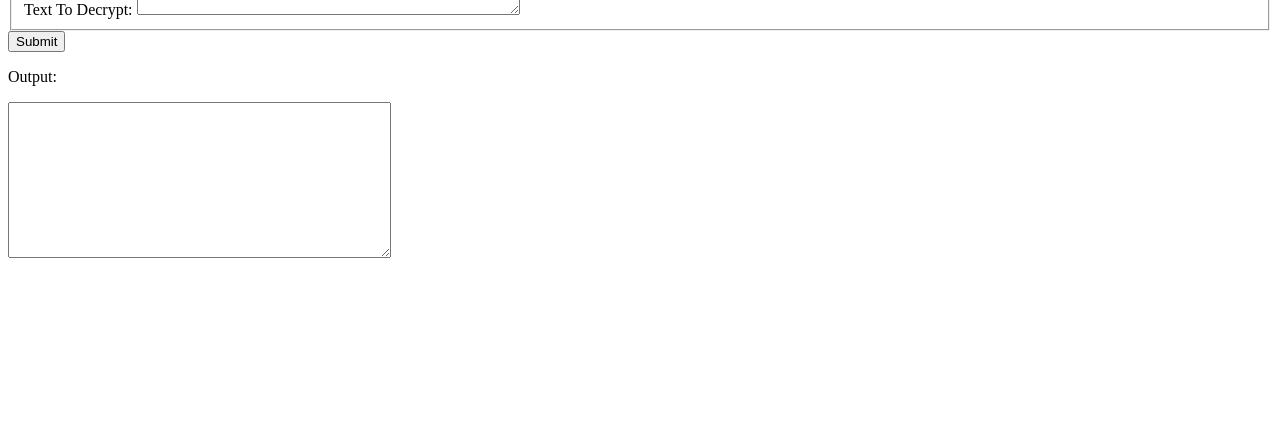
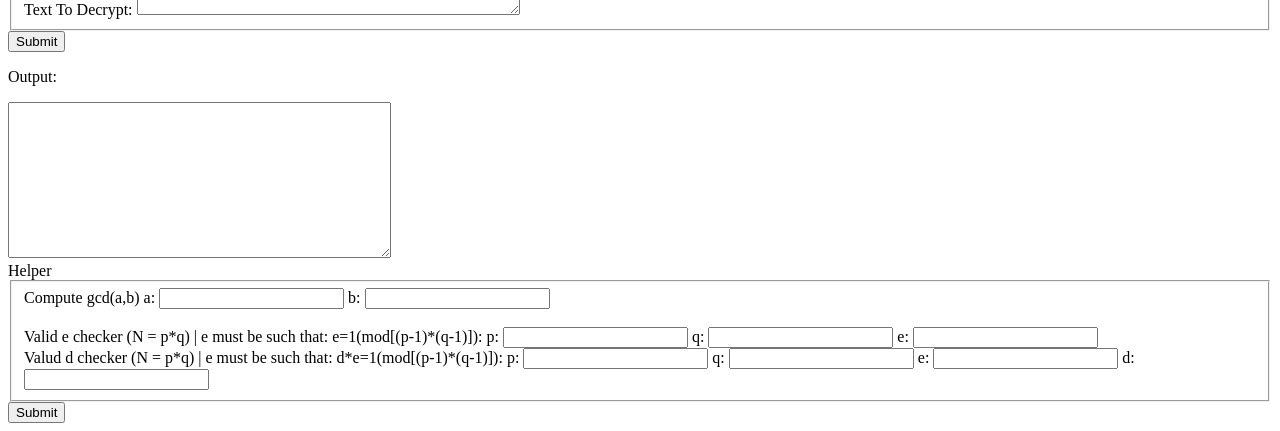
Before and after one commit to iluxonchik/php-rsa, a PHP site: page / in a window 1280 px wide. Shown: the part 525-956 px from the top of the page. Before the commit the page ends 783 px from the top, so only its background shows below. Run offline with PHP 8.4, Linux system fonts and the light colour scheme.

Commit message:
Helpers added: gcd calculator, check if e is valid, check if d is valid.

```diff
--- a/genstructure.php
+++ b/genstructure.php
@@ -7,19 +7,6 @@ class key{
 	function __construct($N, $other){
 		$this->N = ((string)$N);
 		$this->other = ((string)$other);
-	}
-}
-
-class newEncryption{
-	/* contains values used in a new encryption
-	 * This class is used when a two prime numbers q and p are provided,
-	 * and values such as the modulus have to be computed.
-	 */
-	function __construct($p, $q){
-		$this->p = $p;
-		$this->q = $q;
-		$this->N = $p*$q; // N is the modulus
-		$this->M = ($p-1) * ($q-1); // used check/genarate d and e
 	}
 }
 
@@ -43,6 +30,23 @@ function validDecryptionData(){
 	/* checks if the fields provided by the user for encryption are not empty */
 	// This is used to prevent from having an extensive set of if conditions in index.php
 	return isset($_POST['textToDecrypt']) && !empty($_POST['textToDecrypt']) && isset($_POST['N']) && !empty($_POST['N']) && isset($_POST['d']) && !empty($_POST['d']) && isset($_POST['blockSize']) && !empty($_POST['blockSize']);
+}
+
+function validGCDHelper(){
+	/* checks if the fields provided by the user for gcd calculation are not empty */
+	// This is used to prevent from having an extensive set of if conditions in index.php
+	return (isset($_POST['a']) && isset($_POST['b']) && !empty($_POST['a']) && !empty($_POST['b']));
+}
+
+function valideValHelper(){
+	/* checks if the fields provided by the user to check if e is valid are not empty */
+	// This is used to prevent from having an extensive set of if conditions in index.php
+	return (isset($_POST['p']) && isset($_POST['q']) && !empty($_POST['p']) && !empty($_POST['q']) && !empty($_POST['eVal']) && !empty($_POST['eVal']) );
+}
+function validdValHelper(){
+	/* checks if the fields provided by the user to check if d is valid are not empty */
+	// This is used to prevent from having an extensive set of if conditions in index.php
+	return (isset($_POST['pd']) && isset($_POST['qd']) && !empty($_POST['pd']) && !empty($_POST['qd']) && !empty($_POST['ed']) && !empty($_POST['ed']) && !empty($_POST['dVal']) && !empty($_POST['dVal']) );
 }
 
 function inputError(){
--- a/index.php
+++ b/index.php
@@ -28,6 +28,37 @@ else if (isset($_POST['submit_decrypt'])){
 	else
 		inputError();
 }
+else if (isset($_POST['submit_helper'])){
+	// ther helper form has been submitted
+	if(validGCDHelper()){
+		$a = $_POST['a'];
+		$b = $_POST['b'];
+		$gcdOut = binaryGCD($a, $b);
+	}
+	if(valideValHelper()){
+
+		$pMin1 = (((int)$_POST['p']) - 1); // p-1 value
+		$qMin1 = (((int)$_POST['q']) - 1); // q-1 value
+		$prod = bcmul((string)$pMin1, (string)$qMin1); // (p-1) * (q-1)
+
+		if(binaryGCD($_POST['eVal'], $prod) == 1)
+			$eValidation = 'VALID e ';
+		else
+			$eValidation = 'INVALID e ';
+	}
+	if (validdValHelper()){
+		$pMin1 = (((int)$_POST['pd']) - 1); // p-1 value
+		$qMin1 = (((int)$_POST['qd']) - 1); // q-1 value
+		$mod = bcmul((string)$pMin1, (string)$qMin1); // (p-1) * (q-1)
+		$prod = bcmul($_POST['dVal'], $_POST['ed']);
+		$divRemainder = bcmod($prod, $mod); // division remainder
+
+		if($divRemainder == '1')
+			$dValidation = 'VALID d ';
+		else
+			$dValidation = 'INVALID d ';
+	}
+}
 
 ?>
 
@@ -37,6 +68,7 @@ else if (isset($_POST['submit_decrypt'])){
 	<meta http-equiv="Content-Type" content="text/html; charset=UTF-8"/>
 	<title>RSA Encryptor/Decryptor</title>
 </head>
+<body>
  <p> (N, e) --> public key | (N, d) --> private key [N is the modulus]
 
 <form method="POST" action = "<?php $_SERVER['PHP_SELF'] ?>">
@@ -63,7 +95,30 @@ else if (isset($_POST['submit_decrypt'])){
 <p> Output: </p>
 <textarea rows="10" cols="45" name="output"><?php if(isset($output) && !empty($output)) echo $output; ?></textarea>
 
-<body>
+<form method="POST" action = "<?php $_SERVER['PHP_SELF'] ?>">
+	Helper
+	<fieldset>
+		Compute gcd(a,b)
+		<label for="a">a:</label> <input type="text" name="a">
+		<label for="b"> b:</label> <input type="text" name="b">
+		<?php if(isset($gcdOut)) echo ' gcd(' . $a . ', ' . $b . ') = ' . $gcdOut?><br/ >
+		<br />
+		Valid e checker (N = p*q) | e must be such that: e=1(mod[(p-1)*(q-1)]):
+		<label for="p">p:</label> <input type="text" name="p">
+		<label for="q"> q:</label> <input type="text" name="q">
+		<label for="eVal"> e:</label> <input type="text" name="eVal">
+		<?php if(isset($eValidation)) echo ' ' . $eValidation . '<br />' ?>
+		<br />
+		Valud d checker (N = p*q) | e must be such that: d*e=1(mod[(p-1)*(q-1)]):
+		<label for="pd">p:</label> <input type="text" name="pd">
+		<label for="qd"> q:</label> <input type="text" name="qd">
+		<label for="ed"> e:</label> <input type="text" name="ed">
+		<label for="dVal"> d:</label> <input type="text" name="dVal">
+		<?php if(isset($dValidation)) echo ' ' . $dValidation . '<br />' ?>
+
+	</fieldset>
+	<input type="submit" name="submit_helper">
+</form>
 
 </body>
 </html>
--- a/rsafunctions.php
+++ b/rsafunctions.php
@@ -1,35 +1,4 @@
 <?php
-function isPrime($num){
-	/* checks if the provided number is a prime number */
-	// Source: http://icdif.com/computing/2011/09/15/check-number-prime-number/
-
-	// by defenition, 1 is not prime
-	if($num == 1)
-		return false;
-
-	// 2 is the only even number that is prime
-	if($num == 2)
-		return true;
-
-	/*
-	 * if a number is divisible by 2, it's not prime, so there is no need
-	 * to check other even numbers
-	 */
-	if ($num % 2 == 0)
-		return false;
-
-	/*
-	 * this will check if the number is divisible by an odd number,
-	 * (that's why i is incremented by 2 each cycle, so that the sequence
-	 * 3,5,7,9,11... is achieved)
-	 */
-	for ($i = 3; $i < ceil(sqrt($num)); $i += 2)
-		if ($num % $i == 0)
-			return false;
-
-	return true;
-}
-
 function binaryGCD($a, $b){
 	/* computes and returns the greatest common divisor between a and b */
 
@@ -221,5 +190,35 @@ function binaryGCDRecursive($a, $b){
 	*/
 }
 
+function isPrime($num){
+	/* checks if the provided number is a prime number */
+	// Source: http://icdif.com/computing/2011/09/15/check-number-prime-number/
+
+	// by defenition, 1 is not prime
+	if($num == 1)
+		return false;
+
+	// 2 is the only even number that is prime
+	if($num == 2)
+		return true;
+
+	/*
+	 * if a number is divisible by 2, it's not prime, so there is no need
+	 * to check other even numbers
+	 */
+	if ($num % 2 == 0)
+		return false;
+
+	/*
+	 * this will check if the number is divisible by an odd number,
+	 * (that's why i is incremented by 2 each cycle, so that the sequence
+	 * 3,5,7,9,11... is achieved)
+	 */
+	for ($i = 3; $i < ceil(sqrt($num)); $i += 2)
+		if ($num % $i == 0)
+			return false;
+
+	return true;
+}
 
 ?>
```
